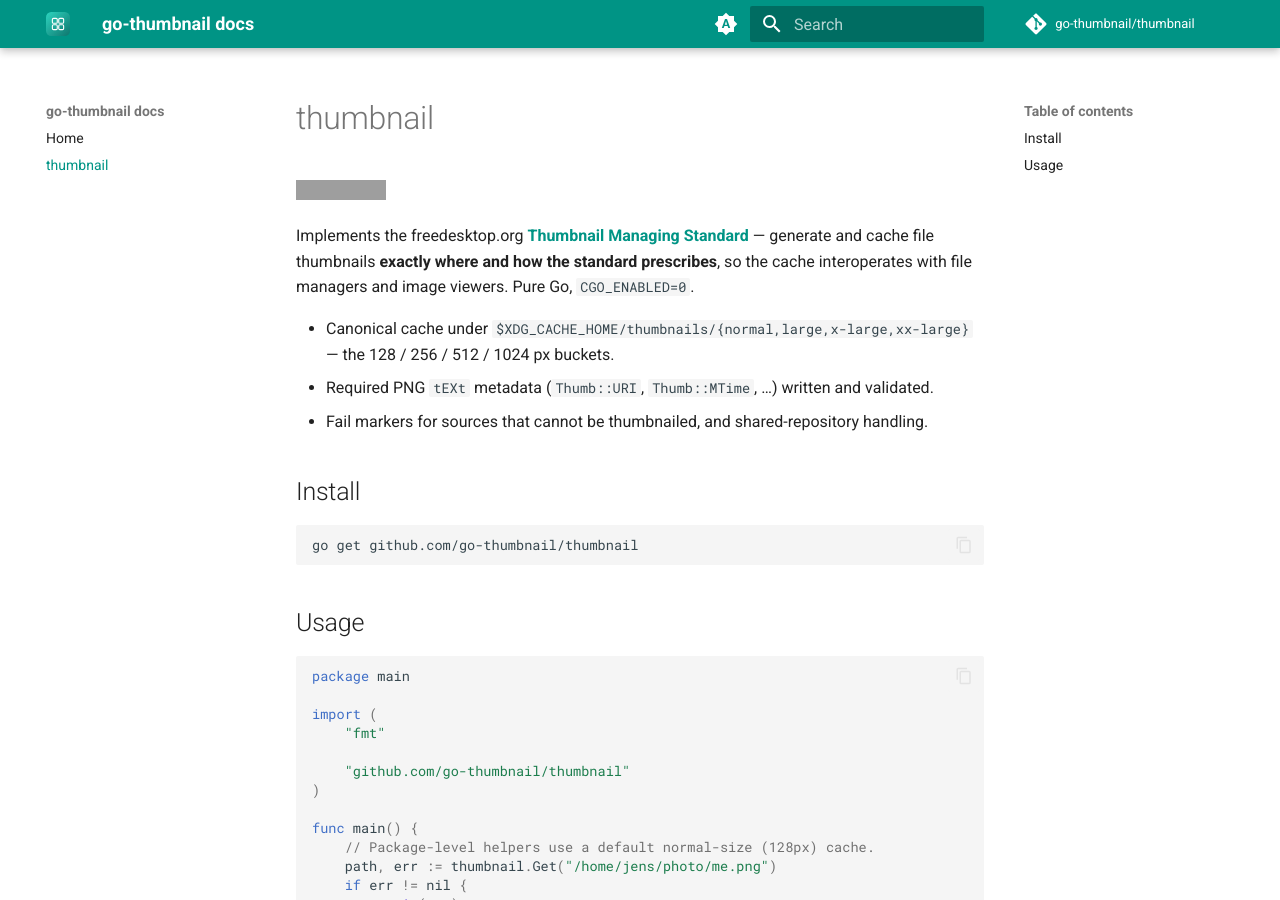
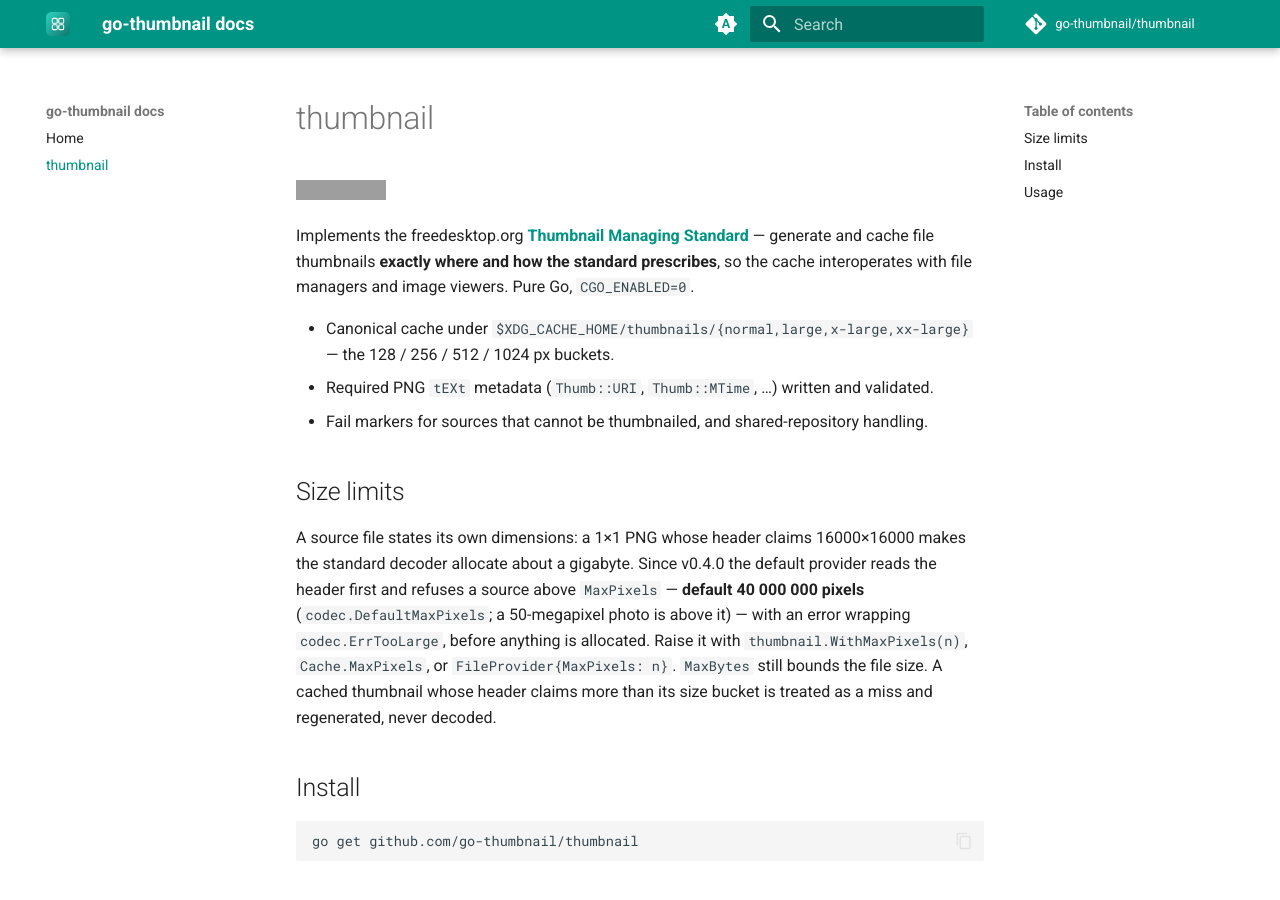
Before and after one commit to go-thumbnail/docs, an MkDocs documentation site: the page built from docs/thumbnail.md, in a window 1280 px wide and 900 px high. Built offline with MkDocs 1.6.1 and Material for MkDocs 9.7.7, drawn with Linux system fonts in a browser that asks for light colours; comment, search, counter and statistics services are not loaded; the version menu is left out; grey boxes are pictures that could not be loaded.

Commit message:
Document the decode size limit (MaxPixels, default 40 Mpx) (#9)
Co-authored-by: Claude Opus 5.5 <noreply@anthropic.com>

```diff
--- a/docs/thumbnail.md
+++ b/docs/thumbnail.md
@@ -10,6 +10,18 @@ the cache interoperates with file managers and image viewers. Pure Go, `CGO_ENAB
 - Canonical cache under `$XDG_CACHE_HOME/thumbnails/{normal,large,x-large,xx-large}` — the 128 / 256 / 512 / 1024 px buckets.
 - Required PNG `tEXt` metadata (`Thumb::URI`, `Thumb::MTime`, …) written and validated.
 - Fail markers for sources that cannot be thumbnailed, and shared-repository handling.
+
+## Size limits
+
+A source file states its own dimensions: a 1×1 PNG whose header claims 16000×16000
+makes the standard decoder allocate about a gigabyte. Since v0.4.0 the default
+provider reads the header first and refuses a source above `MaxPixels` —
+**default 40 000 000 pixels** (`codec.DefaultMaxPixels`; a 50-megapixel photo is
+above it) — with an error wrapping `codec.ErrTooLarge`, before anything is
+allocated. Raise it with `thumbnail.WithMaxPixels(n)`, `Cache.MaxPixels`, or
+`FileProvider{MaxPixels: n}`. `MaxBytes` still bounds the file size. A cached
+thumbnail whose header claims more than its size bucket is treated as a miss and
+regenerated, never decoded.
 
 ## Install
 
```
